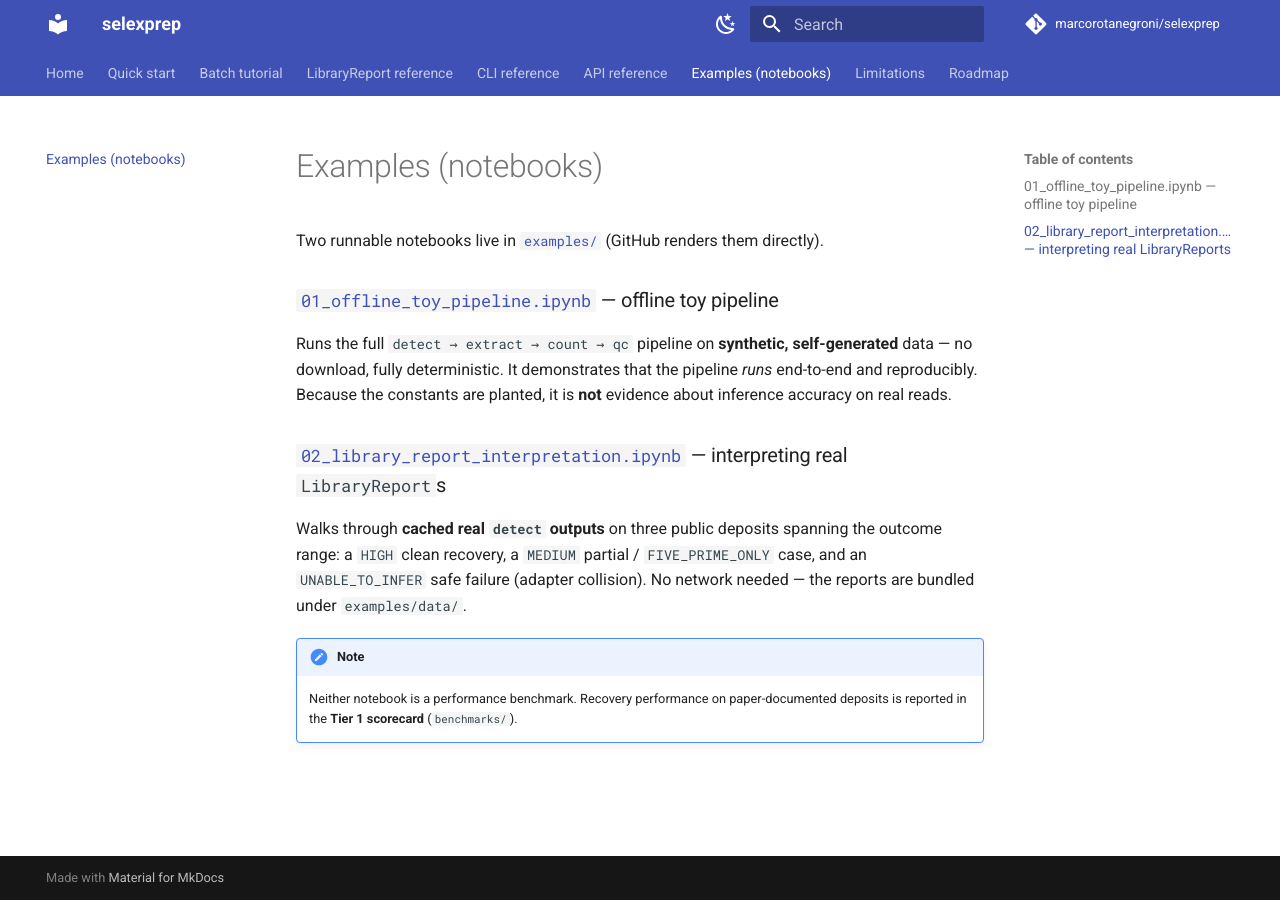
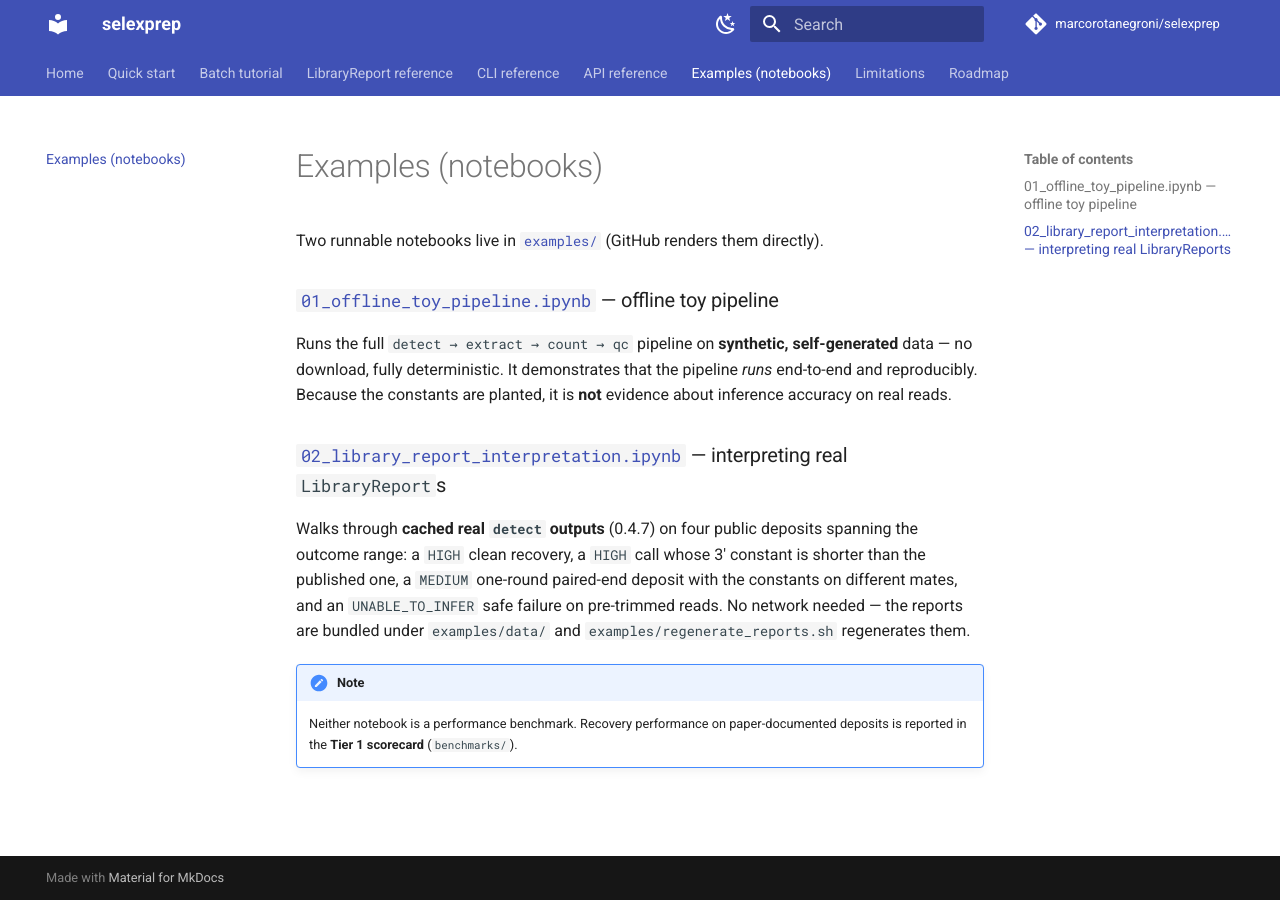
Before and after one commit to marcorotanegroni/selexprep, an MkDocs documentation site: the page built from docs/examples.md, in a window 1280 px wide. Built offline with MkDocs 1.6.1 and Material for MkDocs 9.7.7, drawn with Linux system fonts in a browser that asks for light colours; comment, search, counter and statistics services are not loaded.

Commit message:
examples: LibraryReport notebook on reports produced by 0.4.7

```diff
--- a/docs/examples.md
+++ b/docs/examples.md
@@ -13,10 +13,12 @@ planted, it is **not** evidence about inference accuracy on real reads.
 
 ### [`02_library_report_interpretation.ipynb`](https://github.com/marcorotanegroni/selexprep/blob/main/examples/02_library_report_interpretation.ipynb) — interpreting real `LibraryReport`s
 
-Walks through **cached real `detect` outputs** on three public deposits spanning
-the outcome range: a `HIGH` clean recovery, a `MEDIUM` partial / `FIVE_PRIME_ONLY`
-case, and an `UNABLE_TO_INFER` safe failure (adapter collision). No network
-needed — the reports are bundled under `examples/data/`.
+Walks through **cached real `detect` outputs** (0.4.7) on four public deposits
+spanning the outcome range: a `HIGH` clean recovery, a `HIGH` call whose 3′
+constant is shorter than the published one, a `MEDIUM` one-round paired-end
+deposit with the constants on different mates, and an `UNABLE_TO_INFER` safe
+failure on pre-trimmed reads. No network needed — the reports are bundled under
+`examples/data/` and `examples/regenerate_reports.sh` regenerates them.
 
 !!! note
     Neither notebook is a performance benchmark. Recovery performance on
```
Also changed, not shown: CHANGELOG.md (+3 -0 lines), examples/README.md (+1 -1 lines), 5 other files.
